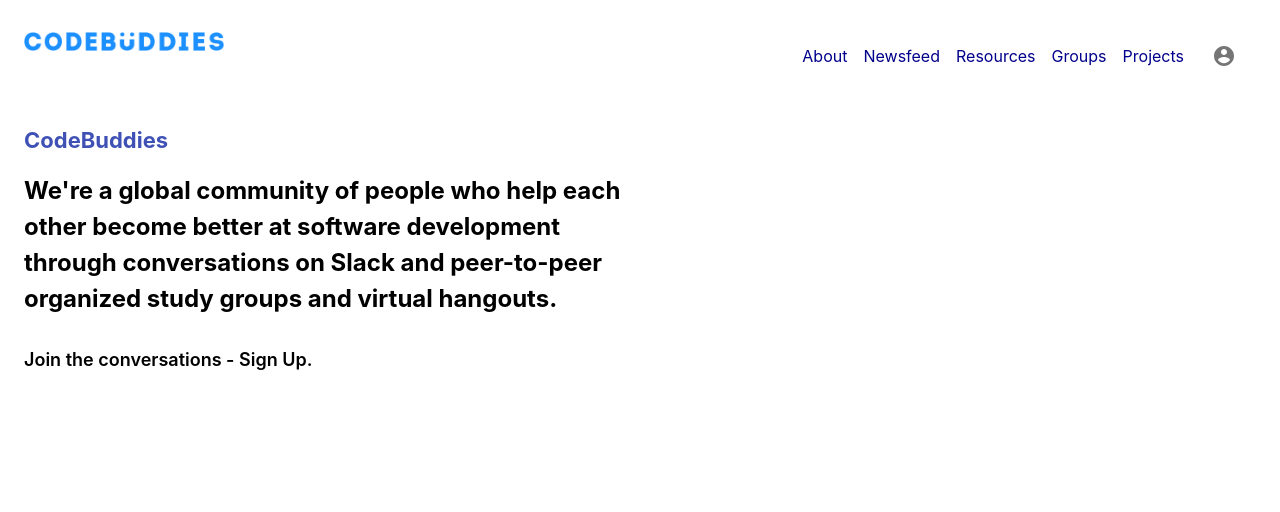
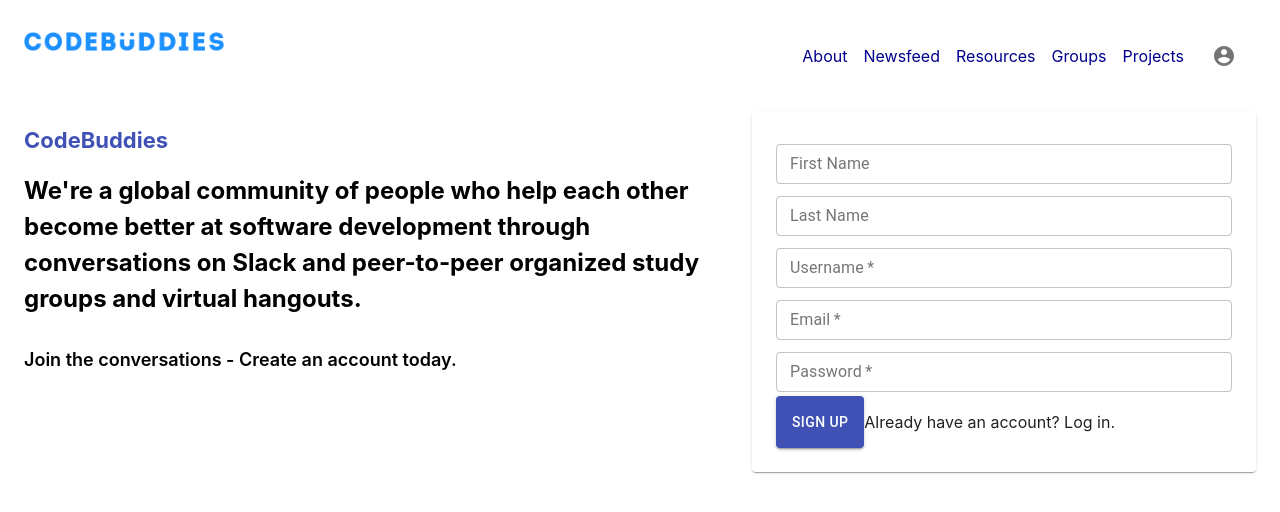
Before and after one commit to codebuddies/frontend, a React (Create React App) app: page / in a window 1280 px wide. Shown: the top 512 px of the page. Built offline with nearby package versions, Linux system fonts and the light colour scheme.

Commit message:
Create a Sign Up Form

```diff
--- /dev/null
+++ b/src/components/Home/SignUpForm.js
@@ -0,0 +1,63 @@
+import React from 'react';
+import { Box, Button, TextField } from '@material-ui/core/';
+
+const SignUpForm = () => {
+  return (
+    <Box
+      component="form"
+      display="flex"
+      flexWrap="wrap"
+      noValidate
+      autoComplete="off"
+    >
+      <TextField
+        id="first-name"
+        label="First Name"
+        fullWidth
+        variant="outlined"
+        margin="dense"
+      />
+      <TextField
+        id="last-name"
+        label="Last Name"
+        fullWidth
+        variant="outlined"
+        margin="dense"
+      />
+      <TextField
+        id="username"
+        label="Username"
+        fullWidth
+        required
+        variant="outlined"
+        margin="dense"
+      />
+      <TextField
+        id="email"
+        label="Email"
+        fullWidth
+        required
+        variant="outlined"
+        margin="dense"
+        type="email"
+      />
+      <TextField
+        id="password"
+        label="Password"
+        fullWidth
+        required
+        variant="outlined"
+        margin="dense"
+        type="password"
+      />
+
+      <Button variant="contained" color="primary">
+        Sign Up
+      </Button>
+
+      <p>Already have an account? Log in.</p>
+    </Box>
+  );
+};
+
+export default SignUpForm;
--- a/src/components/Home/index.js
+++ b/src/components/Home/index.js
@@ -1,10 +1,11 @@
 import React from 'react';
-import { Grid, Box } from '@material-ui/core/';
+import { Box, Grid, Paper } from '@material-ui/core/';
+import SignUpForm from './SignUpForm';
 
 const Home = () => {
   return (
     <Grid container spacing={2}>
-      <Grid item xs={12} sm={6}>
+      <Grid item xs={12} sm={7}>
         <Box
           component="h1"
           fontWeight="fontWeightBold"
@@ -19,7 +20,12 @@ const Home = () => {
           peer-to-peer organized study groups and virtual hangouts.
         </Box>
         <Box component="h3" fontSize={18} fontWeight={600}>
-          Join the conversations - Sign Up.
+          Join the conversations - Create an account today.
+        </Box>
+      </Grid>
+      <Grid item xs={12} sm={5}>
+        <Box component={Paper} elevetion={3} padding={3}>
+          <SignUpForm />
         </Box>
       </Grid>
     </Grid>
```
